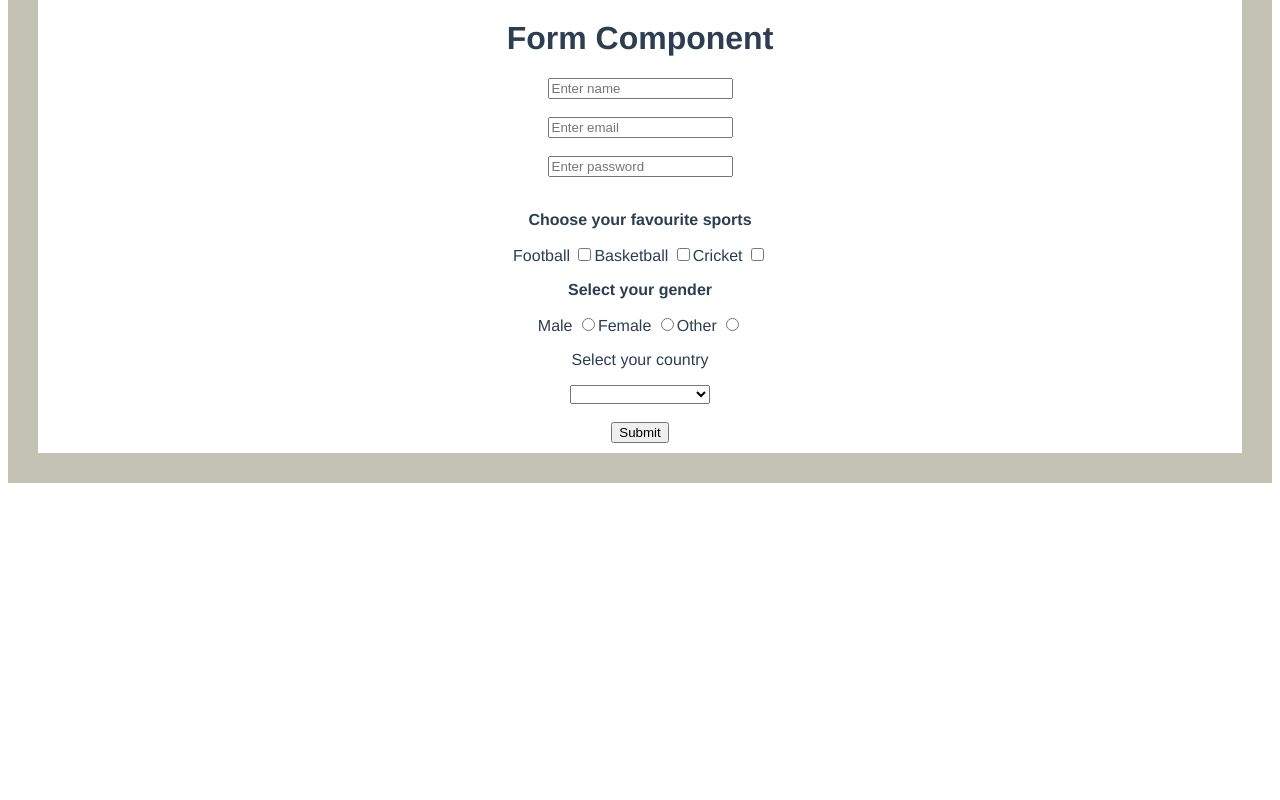
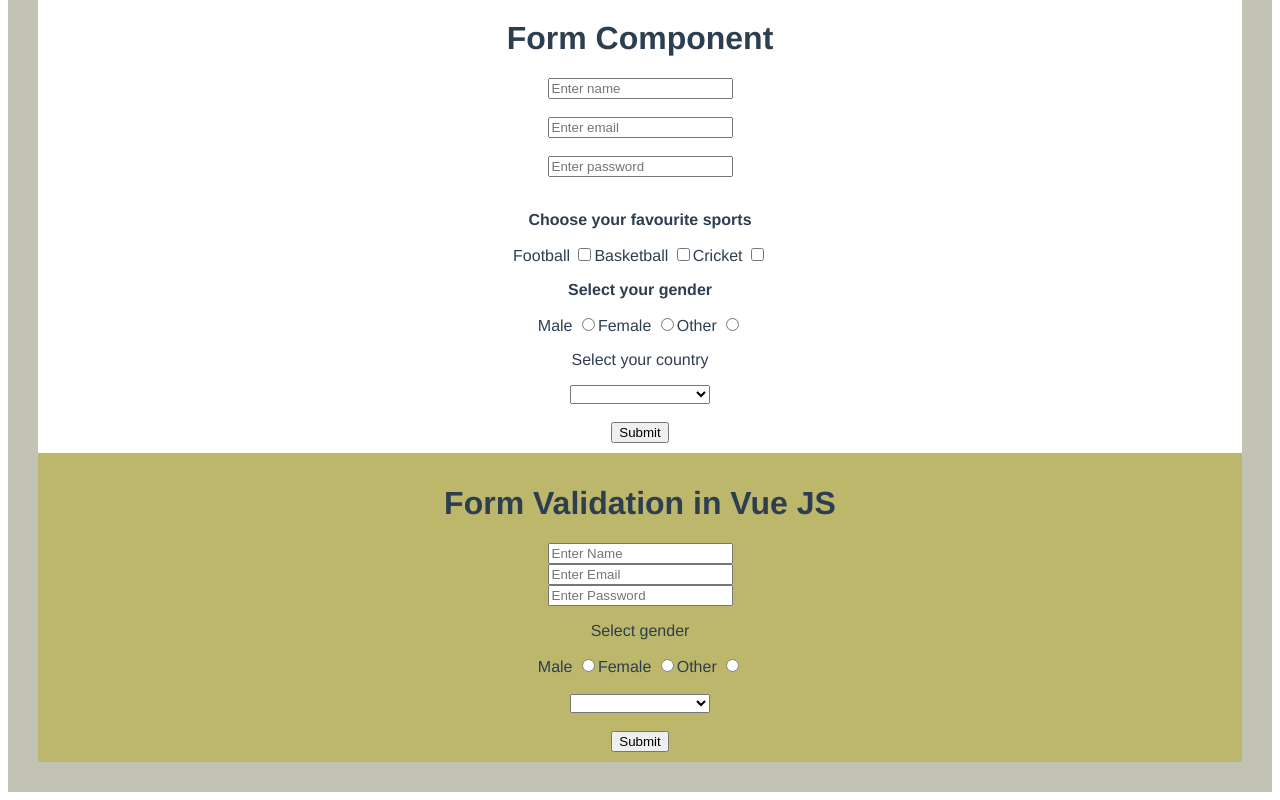
Before and after one commit to AayushN01/getting-started-with-VueJs, a Vue app: page / in a window 1280 px wide. Shown: the part 2731-3531 px from the top of the page. Before the commit the page ends 3222 px from the top, so only its background shows below. Built offline with nearby package versions, Linux system fonts and the light colour scheme.

Commit message:
Form validation

```diff
--- /dev/null
+++ b/src/components/FormValidationComponent.vue
@@ -0,0 +1,92 @@
+<template>
+    <div class="form-valid">
+        <h1>Form Validation in Vue JS</h1>
+        <div class="error" v-if="error.length">
+            <ul>
+                <li v-for="e in error" v-bind:key="e.id">
+                    {{e}}
+                </li>
+            </ul>
+        </div>
+        <form @submit="signUp">
+            <input type="text" name="name" placeholder="Enter Name" v-model="name"> <br>
+            <input type="email" name="email" placeholder="Enter Email" v-model="email"><br>
+            <input type="password" name="password" placeholder="Enter Password" v-model="password"><br>
+            <p>Select gender</p>
+            <label for="male">Male
+                <input type="radio" id="male" value="male" name="gender" v-model="gender">
+            </label>
+            <label for="female">Female
+                <input type="radio" id="female" value="female" name="gender" v-model="gender">
+            </label>
+            <label for="other">Other
+                <input type="radio" id="other" value="other" name="gender" v-model="gender">
+            </label>
+            <br><br>
+            <select name="country" id="country" v-model="country">
+                <option value="" selected disabled>Select your Country</option>
+                <option value="Nepal">Nepal</option>
+                <option value="India">India</option>
+                <option value="China">China</option>
+                <option value="Bhutan">Bhutan</option>
+                <option value="Bangladesh">Bangladesh</option>
+            </select>
+            <br><br>
+            <button type="submit">Submit</button>
+        </form>
+    </div>
+</template>
+
+<script>
+
+export default {
+    name:'FormValidationComponent',
+    data(){
+        return{
+            error:[],
+            name:null,
+            email:null,
+            password:null,
+            gender:null,
+            country:null,
+        }
+    },methods:{
+        signUp(e){
+            e.preventDefault();
+            this.error=[];
+            if(this.name && this.email && this.password && this.country){
+                console.log(this.name,this.email,this.password,this.gender,this.country);
+            }
+            if(!this.name){
+                console.log('name required');
+                this.error.push('Enter your name');
+            }
+            if(!this.email){
+                console.log('email required');
+                this.error.push('Enter your email');
+            }
+            if(!this.password){
+                console.log('password required');
+                this.error.push('Enter your password');
+            }
+            if(!this.gender){
+                console.log('gender required');
+                this.error.push('Select your gender');
+            }
+            if(!this.country){
+                console.log('country required');
+                this.error.push('Select your country');
+            }
+        }
+    }
+}
+</script>
+
+<style>
+    .form-valid{
+        background-color: darkkhaki;
+    }
+    .error ul li{
+        color: red;
+    }
+</style>
--- a/src/components/MainComponent.vue
+++ b/src/components/MainComponent.vue
@@ -10,6 +10,7 @@
         <!-- <PropComponent v-bind:name="users"/> -->
         <ChildComponent v-on:newTitle="changeTitle($event)"/>
         <FormComponent/>
+        <FormValidationComponent/>
     </div>
 </template>
 <script>
@@ -22,6 +23,7 @@ import DataBindingComponent from './DataBindingComponent.vue'
 // import PropComponent from './PropComponent.vue'
 import ChildComponent from './ChildComponent.vue'
 import FormComponent from './FormComponent.vue'
+import FormValidationComponent from './FormValidationComponent.vue'
 
 export default {
     name:'MainComponent',
@@ -34,7 +36,8 @@ export default {
     DataBindingComponent,
     // PropComponent,
     ChildComponent,
-    FormComponent
+    FormComponent,
+    FormValidationComponent
 },data(){
         return{
             // users:[
```
